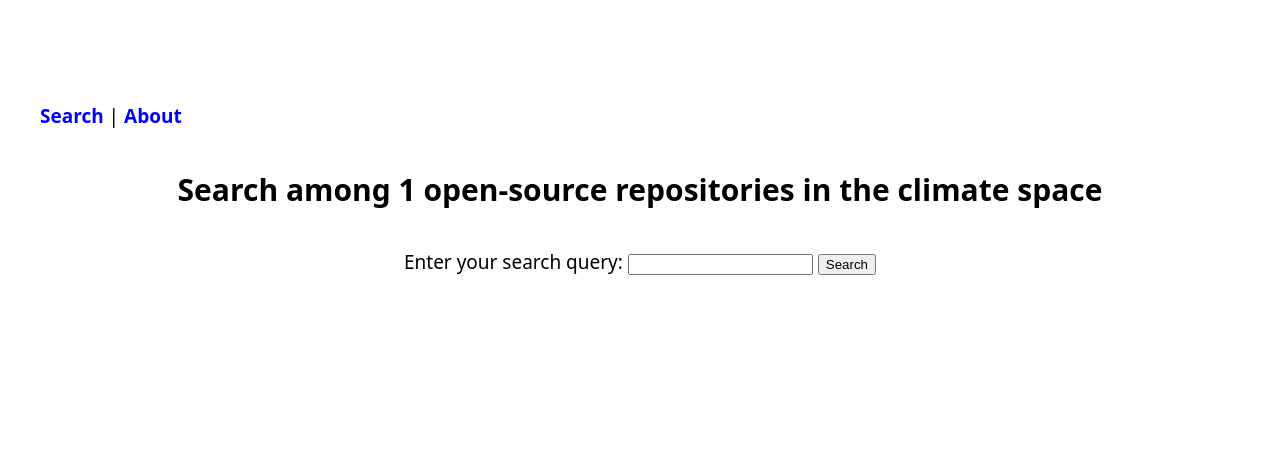
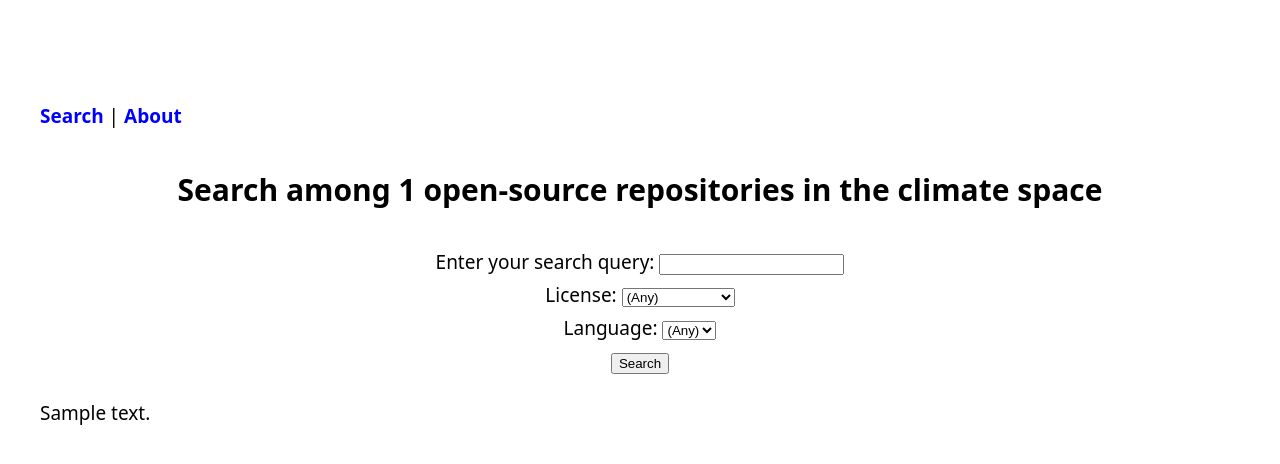
Before and after one commit to Pierre-VF/oss4energy, a FastAPI app: template src/app/templates/search.html in a window 1280 px wide. Shown: the top 464 px of the page. Run offline with FastAPI, Linux system fonts and the light colour scheme; the template is opened without the code that fills it: most values are stand-ins (such as "Sample title", 1, 10 or a date in 2020); parts of the project's set-up code (start-up, migrations or seed data) failed here and were passed over.

Commit message:
Adding filtering by language and license

```diff
--- a/app.py
+++ b/app.py
@@ -77,11 +77,34 @@
 # ----------------------------------------------------------------------------------
 # UI endpoints
 # ----------------------------------------------------------------------------------
-def render_template(request: Request, template_file: str, content: dict | None = None):
+
+
+def _f_none_to_unknown(x: str | date | None) -> str:
+    if x is None:
+        return "(unknown)"
+    else:
+        return str(x)
+
+
+@lru_cache(maxsize=1)
+def _unique_licenses() -> list[str]:
+    x = SEARCH_RESULTS.documents["license"].apply(_f_none_to_unknown).unique()
+    x.sort()
+    return x.tolist()
+
+
+@lru_cache(maxsize=1)
+def _unique_languages() -> list[str]:
+    x = SEARCH_RESULTS.documents["language"].apply(_f_none_to_unknown).unique()
+    x.sort()
+    return x.tolist()
+
+
+def _render_template(request: Request, template_file: str, content: dict | None = None):
     resp = {"request": request, "URL_CODE_REPOSITORY": URL_CODE_REPOSITORY}
     if content is not None:
         resp = resp | content
-    return templates.TemplateResponse(template_file, content)
+    return templates.TemplateResponse(template_file, resp)
 
 
 @lru_cache(maxsize=1)
@@ -91,22 +114,25 @@
 
 @app.get("/ui/search", response_class=HTMLResponse, include_in_schema=False)
 async def search(request: Request):
-    return render_template(
+    return _render_template(
         request=request,
         template_file="search.html",
-        content={"n_repositories_indexed": n_repositories_indexed()},
+        content={
+            "n_repositories_indexed": n_repositories_indexed(),
+            "languages": _unique_languages(),
+            "licenses": _unique_licenses(),
+            "free_text": " ",
+        },
     )
-
-
-def _f_none_to_unknown(x: str | date | None) -> str:
-    if x is None:
-        return "(unknown)"
-    else:
-        return str(x)
 
 
 @lru_cache(maxsize=10)
 def _search_for_results(query: str) -> pd.DataFrame:
+    if len(query) < 1:
+        df_x = SEARCH_RESULTS.documents.drop(columns=["readme"])
+        df_x["score"] = 1
+        return df_x
+
     print(f"Searching for {query}")
     res_desc = SEARCH_ENGINE_DESCRIPTIONS.search(query)
     res_readme = SEARCH_ENGINE_DESCRIPTIONS.search(query)
@@ -142,14 +168,17 @@
     request: Request,
     query: str,
     language: Optional[str] = None,
+    license: Optional[str] = None,
     n_results: int = 100,
     offset: int | None = None,
 ):
-    df_out = _search_for_results(query)
+    df_out = _search_for_results(query.strip())
 
     # Adding a primitive refinment mechanism by language (not implemented in the most effective manner)
-    if language:
+    if language and (language != "*"):
         df_out = df_out[df_out["language"] == language]
+    if license and (license != "*"):
+        df_out = df_out[df_out["license"] == license]
 
     if offset is None:
         df_shown = df_out.head(n_results)
@@ -170,6 +199,8 @@
     current_url = f"results?query={query}&n_results={n_results}"
     if language:
         current_url = f"{current_url}&language={language}"
+    if license:
+        current_url = f"{current_url}&license={license}"
     current_offset = 0 if offset is None else offset
 
     url_previous = f"{current_url}&offset={current_offset - n_results - 1}"
@@ -178,7 +209,7 @@
     show_previous = current_offset > 0
     show_next = current_offset <= (n_total_found - n_results)
 
-    return render_template(
+    return _render_template(
         request=request,
         template_file="results.html",
         content={
@@ -197,7 +228,7 @@
 
 @app.get("/ui/about", include_in_schema=False)
 def read_about(request: Request):
-    return render_template(
+    return _render_template(
         request=request,
         template_file="about.html",
     )
--- a/src/app/templates/search.html
+++ b/src/app/templates/search.html
@@ -5,7 +5,27 @@
     <div class="center">
         <form id="searchForm" method="post">
             <label for="query">Enter your search query:</label>
-            <input type="text" id="query" name="query" required>
+            <input type="text" id="query" name="query" value="">
+            <br/>
+
+            <label for="license">License:</label>
+            <select name="license" id="license">
+                <option value="*">(Any)</option>
+                {% for i in licenses %}
+                <option value="{{ i }}">{{ i }}</option>
+                {% endfor %}
+            </select>
+            <br/>
+
+            <label for="language">Language:</label>
+            <select name="language" id="language">
+                <option value="*">(Any)</option>
+                {% for i in languages %}
+                <option value="{{ i }}">{{ i }}</option>
+                {% endfor %}
+            </select>
+            <br/>
+
             <button type="submit">Search</button>
         </form>
     </div>
@@ -14,9 +34,13 @@
         document.getElementById("searchForm").addEventListener("submit", function (event) {
             event.preventDefault();
             var queryValue = document.getElementById("query").value;
-            window.location.href = "/ui/results?query=" + encodeURIComponent(queryValue);
+            var licenseValue = document.getElementById("license").value;
+            var languageValue = document.getElementById("language").value;
+            window.location.href = "/ui/results?query=" + encodeURIComponent(queryValue) + "&license=" + encodeURIComponent(licenseValue) + "&language=" + encodeURIComponent(languageValue);
         });
     </script>
+
+    <p>{{ free_text }}</p>
 </body>
 </html>
 {% endblock %}
```
